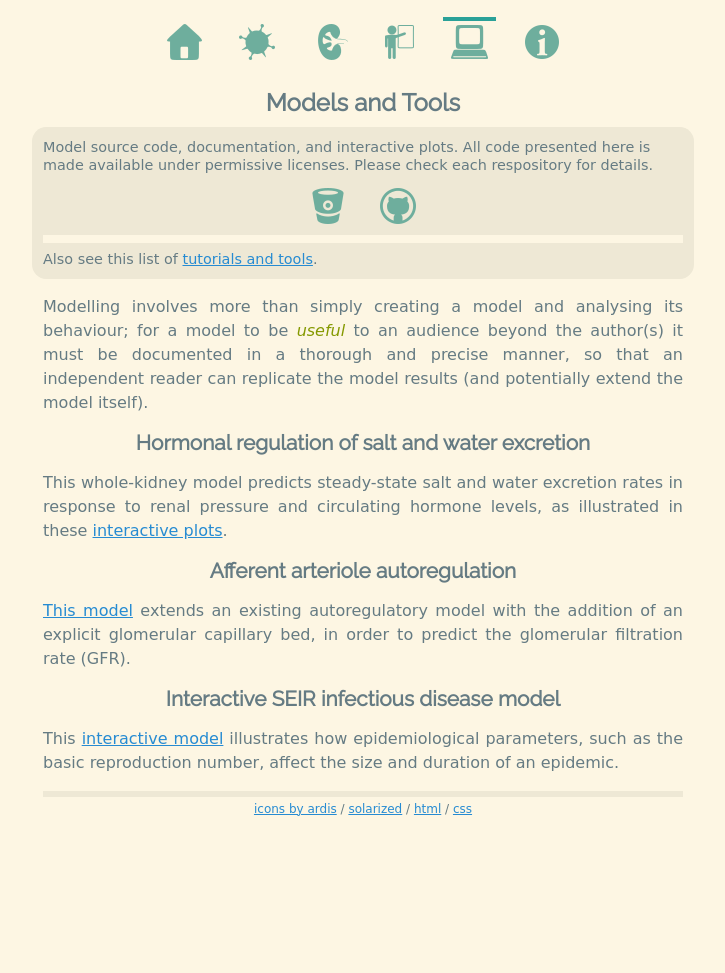
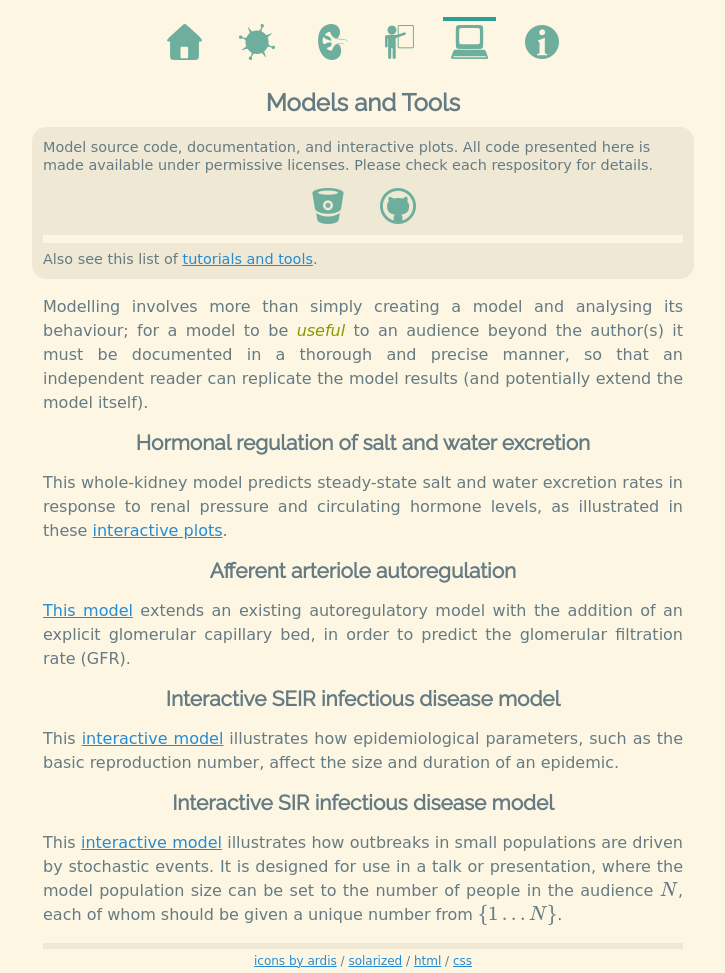
Before and after one commit to robmoss/previous2-robmoss.github.io, a Jekyll site: the page built from model/index.md, in a window 1280 px wide. Shown: the whole page, without its empty margins (277-1002 px from the left). Built offline with Jekyll 4.4.1, drawn with Linux system fonts in a browser that asks for light colours; some web fonts are replaced; formulas are drawn with MathJax 3; before the commit the page ends 900 px from its top, so only the background shows below that.

Commit message:
Add a link to the interactive SIR model demo

```diff
--- a/model/index.md
+++ b/model/index.md
@@ -28,3 +29,13 @@ This
 [interactive model](http://mathmodelling.sph.unimelb.edu.au/~rgm/seir-demo/)
 illustrates how epidemiological parameters, such as the basic reproduction
 number, affect the size and duration of an epidemic.
+
+## Interactive SIR infectious disease model
+
+This
+[interactive model](http://mathmodelling.sph.unimelb.edu.au/~rgm/sir-demo/)
+illustrates how outbreaks in small populations are driven by stochastic
+events.
+It is designed for use in a talk or presentation, where the model population
+size can be set to the number of people in the audience $$N$$, each of whom
+should be given a unique number from $$\{1 \dots N\}$$.
```
Also changed, not shown: other parts of model/index.md (+1 -0 lines).
